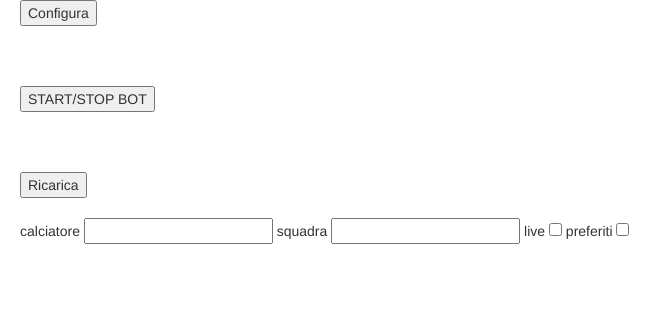
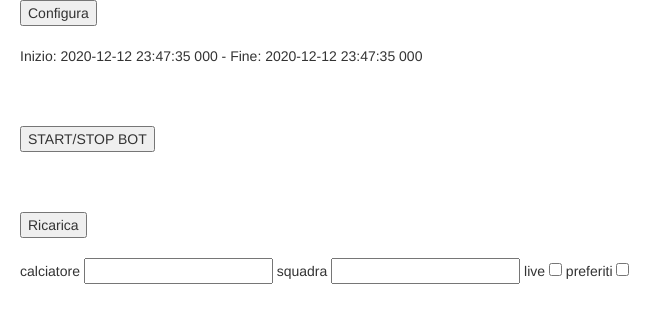
Before and after one commit to carlucci71/fantalive, a plain HTML site: page src/main/webapp/index.html in a window 1280 px wide. Shown: the whole page, without its empty margins (0-672 px from the left). Drawn offline with nearby package versions, Linux system fonts and the light colour scheme; some packages are replaced by stand-ins of ours; no server answers; a script that the page names is missing.

Commit message:
Update index.html

```diff
--- a/src/main/webapp/index.html
+++ b/src/main/webapp/index.html
@@ -27,8 +27,8 @@ table, th, td {
 <button ng-show="!configura && !loading" ng-click="configura=true">Configura</button>
 <button ng-show="configura && !loading" ng-click="endConfigura()">Termina configurazione</button>
 <br><br>
-<!-- 		Inizio: {{inizio | date:'yyyy-MM-dd HH:mm:ss sss'}} - Fine: {{fine | date:'yyyy-MM-dd HH:mm:ss sss'}}  -->
-
+Inizio: {{inizio | date:'yyyy-MM-dd HH:mm:ss sss'}} - Fine: {{fine | date:'yyyy-MM-dd HH:mm:ss sss'}}
+<br><br>
 <label ng-show="aggiornamento" >Dati aggiornati alle: {{aggiornamento}} </label>
 <br><span ng-show="timeRefresh">Refresh tra {{20-(timeRefresh/1000)}}s</span>
 <br><span ng-show="!loading">{{runningBot}} <button ng-click="startStopBot()">START/STOP BOT</button></span>
```
